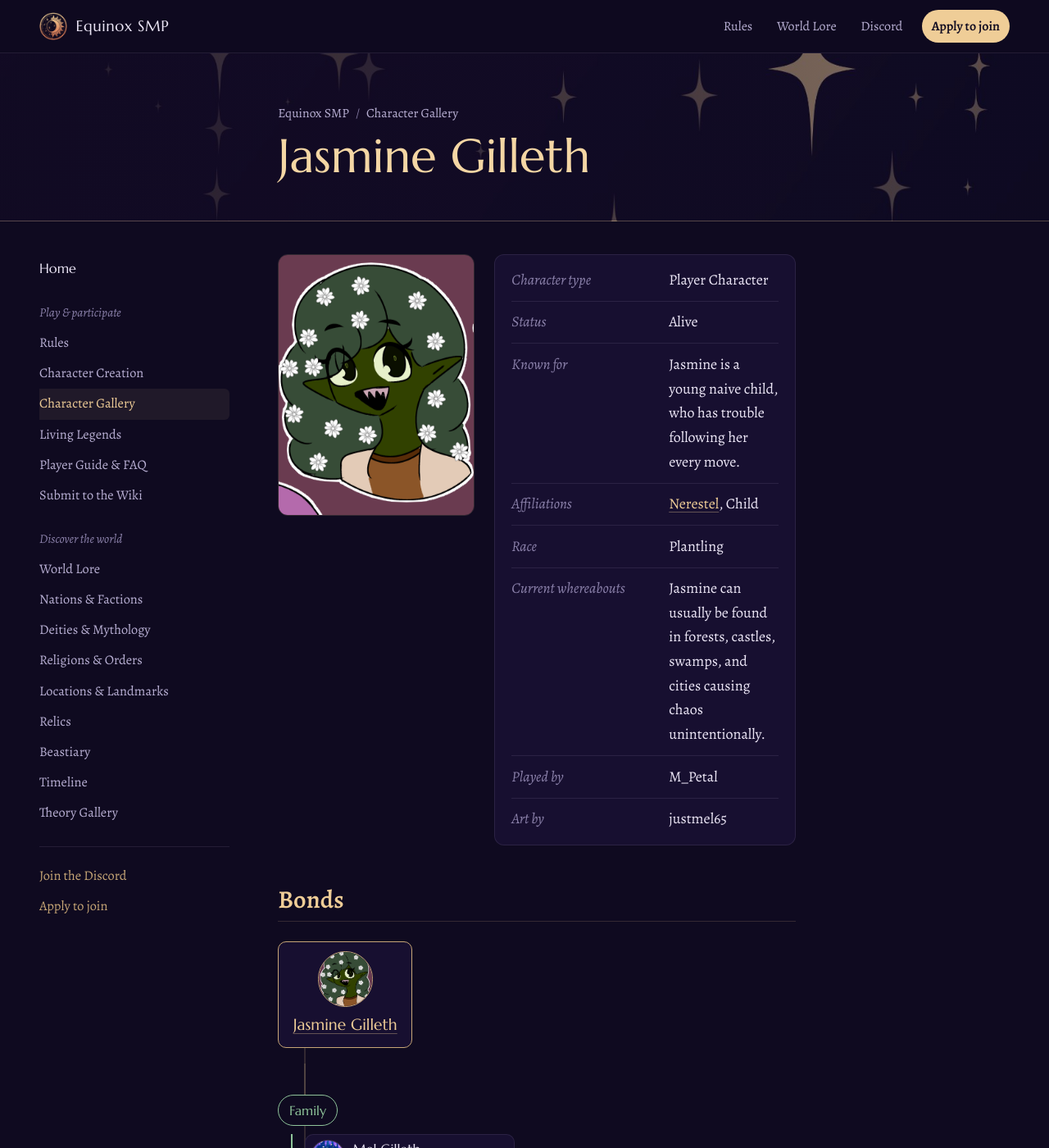
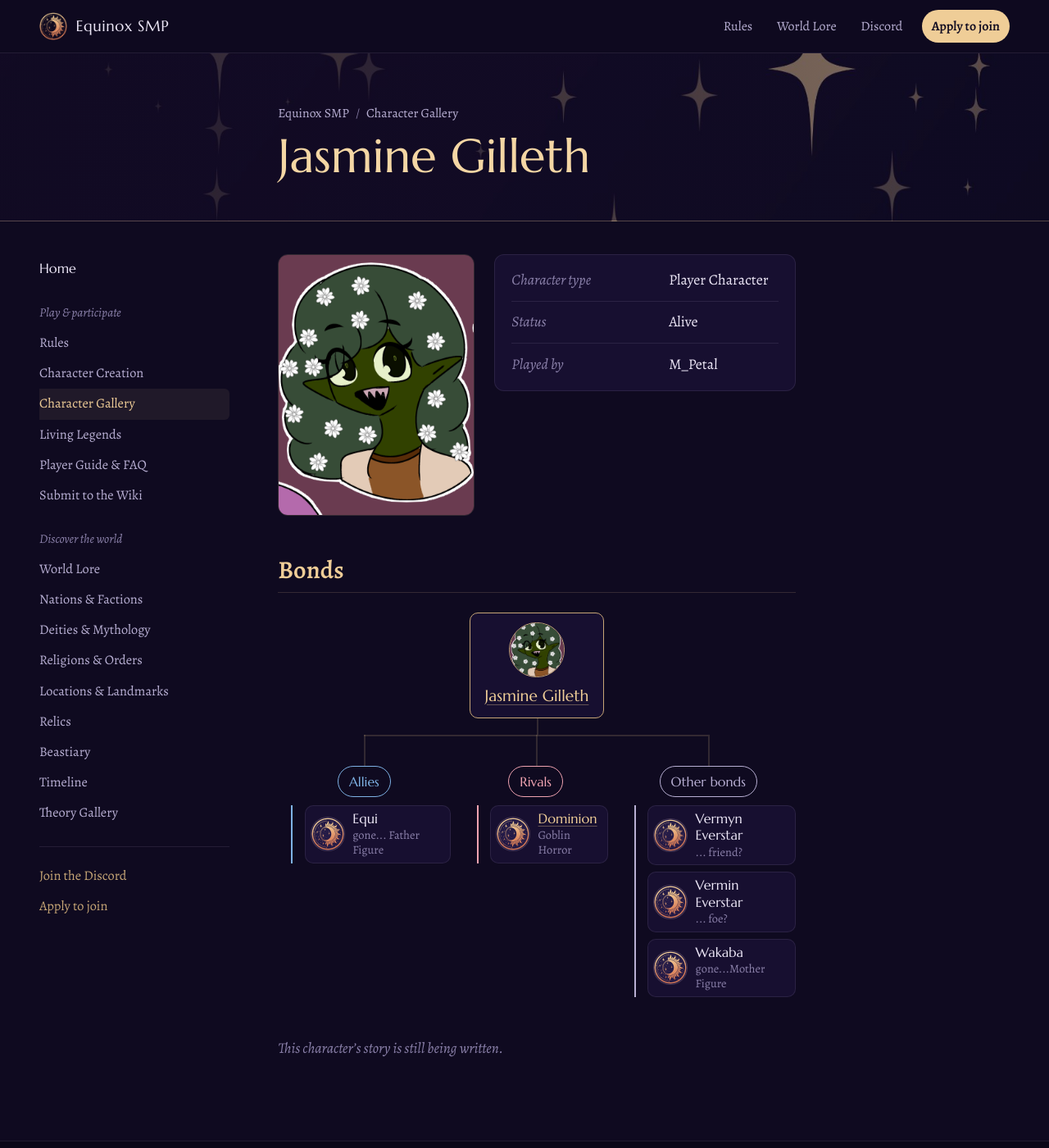
Before and after one commit to smpequinox/smpequinox.github.io, a Jekyll site: the page built from _characters/jasmine-gilleth.md, in a window 1280 px wide and 1400 px high. Shown: the whole window at 82% size. Built offline with Jekyll 4.4.1, drawn with Linux system fonts in a browser that asks for light colours; some of the changed text lies outside the part shown.

Commit message:
Update Character: Jasmine Gilleth
From submission #48

```diff
--- a/_characters/jasmine-gilleth.md
+++ b/_characters/jasmine-gilleth.md
@@ -2,58 +2,23 @@
 title: "Jasmine Gilleth"
 type: "Player Character"
 status: "Alive"
-known_for: "Jasmine is a young naive child, who has trouble following her every move."
-affiliation: "Nerestel, Child"
-race: "Plantling"
-whereabouts: "Jasmine can usually be found in forests, castles, swamps, and cities causing chaos unintentionally."
 player: "M_Petal"
 image: "/assets/img/characters/jasmine-gilleth.png"
-art_credit: "justmel65"
 bonds:
-  - name: "Mel Gilleth"
-    relation: "Mother"
-    type: Family
-  - name: "Mani Gilleth"
-    relation: "Sister"
-    type: Family
-  - name: "Silvyer"
-    relation: "Annoyed"
+  - name: "Equi"
+    relation: "gone... Father Figure"
+    type: Ally
+  - name: "Vermyn Everstar"
+    relation: "... friend?"
+    type: Other
+  - name: "Vermin Everstar"
+    relation: "... foe?"
+    type: Other
+  - name: "Wakaba"
+    relation: "gone...Mother Figure"
+    type: Other
+  - name: "Dominion"
+    relation: "Goblin Horror"
     type: Rival
-  - name: "Uetel"
-    relation: "Evil Kidnapper"
-    type: Rival
-  - name: "Ezra"
-    relation: "MAX TRUAMATIZER"
-    type: Rival
-  - name: "Eychon"
-    relation: "Evil Evil EVIL guy"
-    type: Rival
-  - name: "Swobble"
-    relation: "Tomato Trouper"
-    type: Ally
-  - name: "Brutas"
-    relation: "Tomato Trouper"
-    type: Ally
-  - name: "The Hight Priestess \"Alli\""
-    relation: "Comfort Plush"
-    type: Ally
-  - name: "Aerys Vale"
-    relation: "\"Tulip\""
-    type: Other
-  - name: "Archon Vale"
-    relation: "Evil, not evil, kinda evil, not evil"
-    type: Other
-  - name: "Luni Vale"
-    relation: "Scary \"Aunt\""
-    type: Other
-  - name: "Asena Hrmnir"
-    relation: "\"Aunt\" Asena"
-    type: Other
-  - name: "Aspen"
-    relation: "Aspen"
-    type: Other
-  - name: "Lynn Rivenheart"
-    relation: "Peer"
-    type: Other
-# Submitted in issue #46
+# Submitted in issue #48
 ---
```
